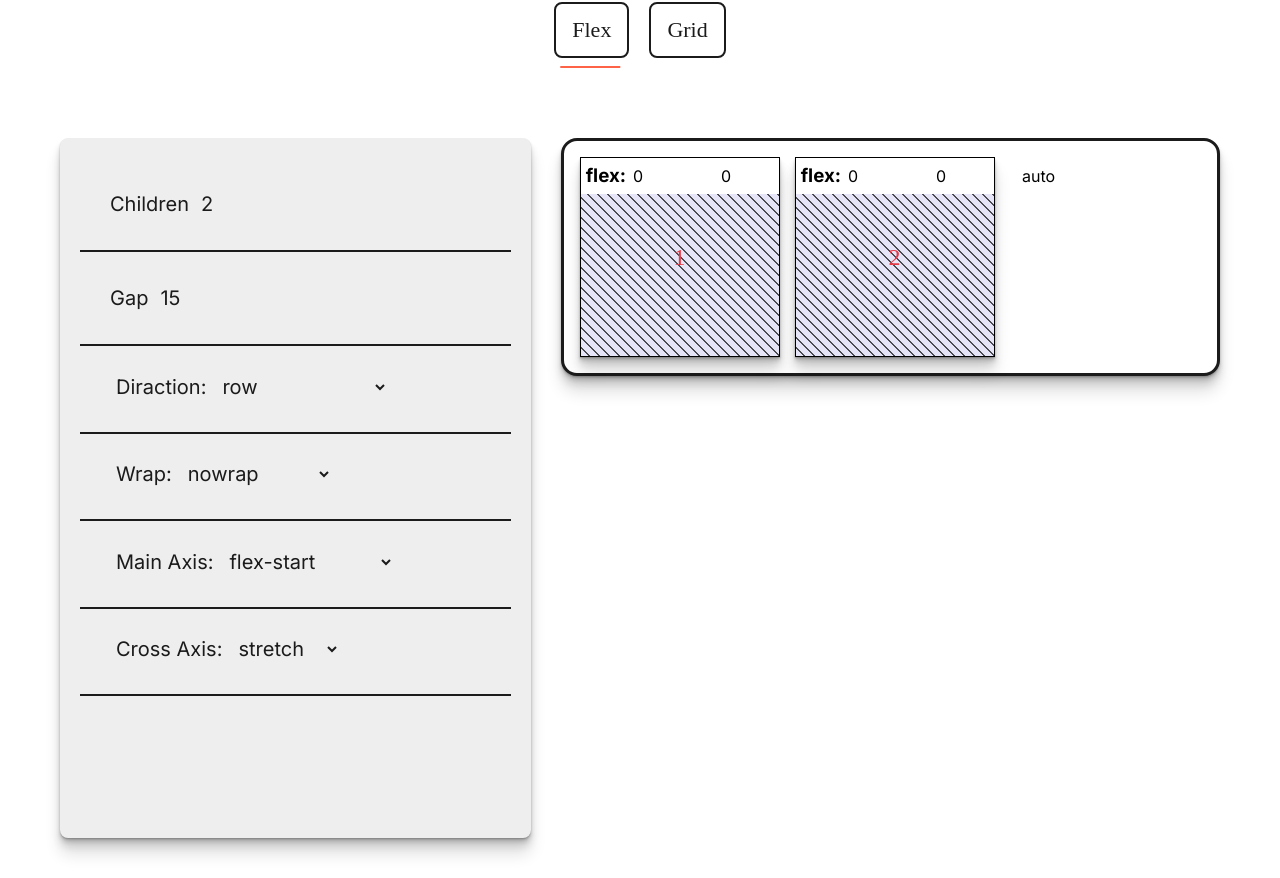
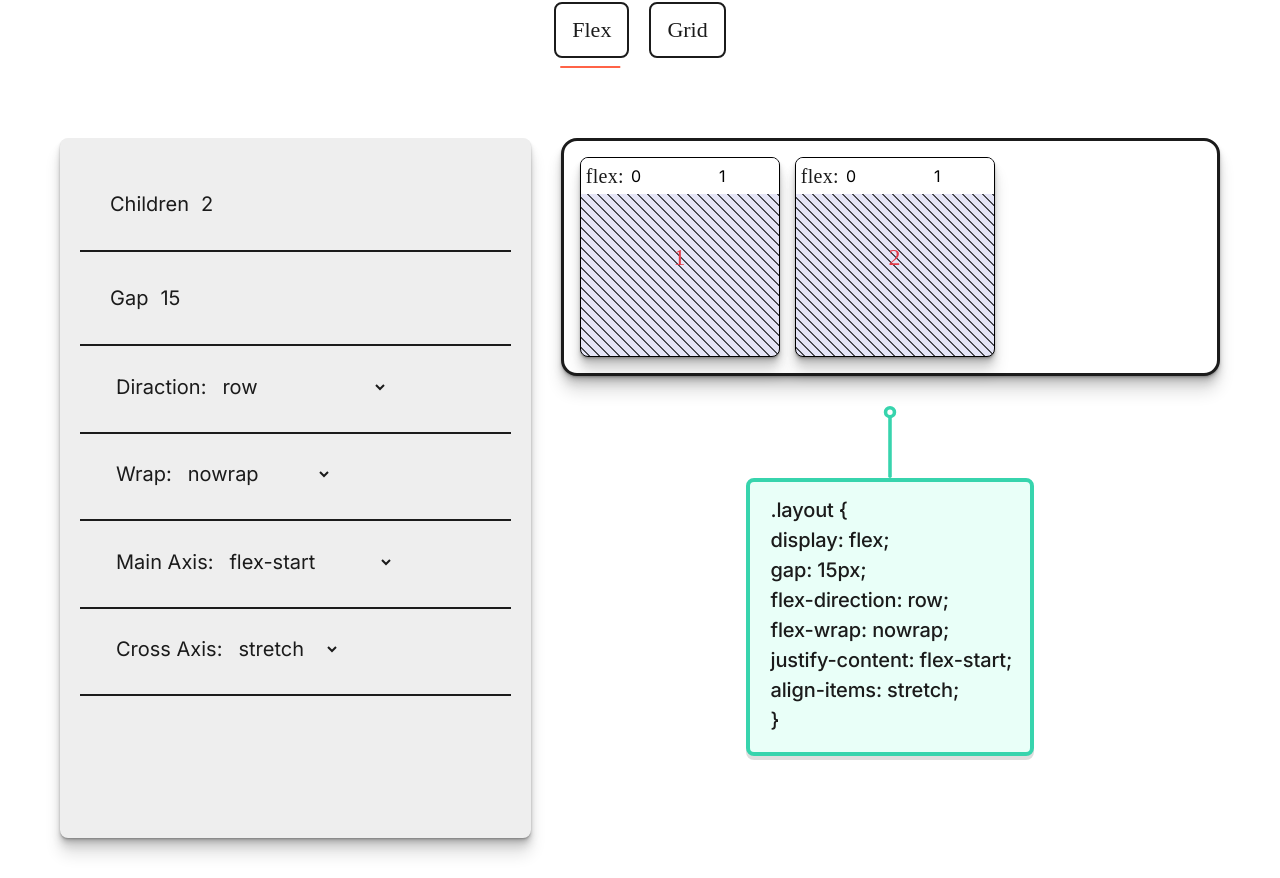
Before and after one commit to Andriikryl/flex-grid-generator, a Next.js app: page / in a window 1280 px wide. Shown: the part 432-1310 px from the top of the page. Built offline with nearby package versions, Linux system fonts and the light colour scheme.

Commit message:
add codeBlock component

```diff
--- a/src/components/flex/Flex.tsx
+++ b/src/components/flex/Flex.tsx
@@ -5,6 +5,8 @@ import { motion } from "framer-motion";
 import clsx from "clsx";
 import { InputFrame } from "../inputFrame/InputFrame";
 import VisuallyHidden from "../visuallyhidden/VisuallyHidden";
+import imageCode from "public/lines/annotation-noodle.svg";
+import Image from "next/image";
 
 interface BoxBlock {
   amount: number;
@@ -142,6 +144,23 @@ export default function Flex() {
               selectedMainAxis={selectedMainAxis}
               selectedCrossAxis={selectedCrossAxis}
             />
+            <div className={style.wrapper__code}>
+              <div className={style.code__ImageBox}>
+                <Image src={imageCode} width={20} height={72} alt="" />
+              </div>
+              <div className={style.code__box}>
+                <code>
+                  <p>.layout &#123;</p>
+                  <p>display: flex;</p>
+                  <p> gap: {gap}px;</p>
+                  <p> flex-direction: {selectedDiraction};</p>
+                  <p> flex-wrap: {selectedWrap};</p>
+                  <p> justify-content: {selectedMainAxis};</p>
+                  <p>align-items: {selectedCrossAxis};</p>
+                  <p>&#125;</p>
+                </code>
+              </div>
+            </div>
           </div>
         </div>
       </div>
@@ -160,6 +179,9 @@ function BoxBlock({
 }: BoxBlock) {
   const [flexGrow, setFlexGrow] = useState(
     Array.from({ length: amount }, () => 0)
+  );
+  const [flexShrink, setFlexShrink] = useState(
+    Array.from({ length: amount }, () => 1)
   );
   const id = useId();
   const numberValumeId = `${id}-number-value`;
@@ -188,7 +210,7 @@ function BoxBlock({
         <div className={style.form__block}>
           <form className={clsx(style.form)}>
             <div className={style.label__box}>
-              <h3>flex:</h3>
+              <h3 className={style.form__flexTitle}>flex:</h3>
               <div>
                 <label className={style.label} htmlFor={numberValumeId}>
                   <VisuallyHidden>flex-grow</VisuallyHidden>
@@ -211,21 +233,20 @@ function BoxBlock({
               </div>
               <div>
                 <label className={style.label} htmlFor={numberValumeId}>
-                  <VisuallyHidden>flex-grow</VisuallyHidden>
+                  <VisuallyHidden>flex-shrink</VisuallyHidden>
                 </label>
                 <input
                   className={clsx(style.input__number)}
                   type="number"
                   id={numberValumeId}
-                  value={flexGrow[i]}
+                  value={flexShrink[i]}
                   min={0}
                   step={1}
                   max={100}
                   onChange={(e) => {
-                    const newFlexGrowValues = [...flexGrow];
+                    const newFlexGrowValues = [...flexShrink];
                     newFlexGrowValues[i] = parseFloat(e.target.value) || 0;
-                    setFlexGrow(newFlexGrowValues);
-                    console.log(flexGrow[i]);
+                    setFlexShrink(newFlexGrowValues);
                   }}
                 />
               </div>
--- a/src/components/flex/style.module.css
+++ b/src/components/flex/style.module.css
@@ -91,6 +91,18 @@
     0 8px 8px rgba(0,0,0,0.12),
     0 16px 16px rgba(0,0,0,0.12);
     position: relative;
+    border-radius: 8px;
+    overflow: hidden;
+}
+
+.form__flexTitle{
+    color: var(--black, #1B1B1B);
+    font-family: Patrick Hand;
+    font-size: 20px;
+    font-style: normal;
+    font-weight: 400;
+    line-height: normal;
+    letter-spacing: 0.32px;
 }
 
 .number{
@@ -124,3 +136,35 @@
     border: none;
     width: max-content;
 }
+
+.code__box{
+    padding: 18px 18px 22px 20px;
+    border-radius: 8px;
+    border: 4px solid var(--accent-caribbean-green, #37D4AD);
+    background: #E9FFF8;
+    box-shadow: 0px 4px 0px 0px rgba(51, 51, 51, 0.16);
+}
+
+.code__box code{
+    color: var(--black, #1B1B1B);
+    display: flex;
+    flex-direction: column;
+    gap: 10px;
+    font-family: Inter;
+    font-size: 20px;
+    font-style: normal;
+    font-weight: 500;
+    line-height: 20px; /* 142.857% */
+    letter-spacing: -0.14px;
+}
+
+.code__ImageBox{
+    transform: rotate(-180deg);
+}
+
+.wrapper__code{
+    display: flex;
+    flex-direction: column;
+    justify-content: center;
+    align-items: center;
+}
```
Also changed, not shown: public/lines/annotation-noodle.svg (added).
